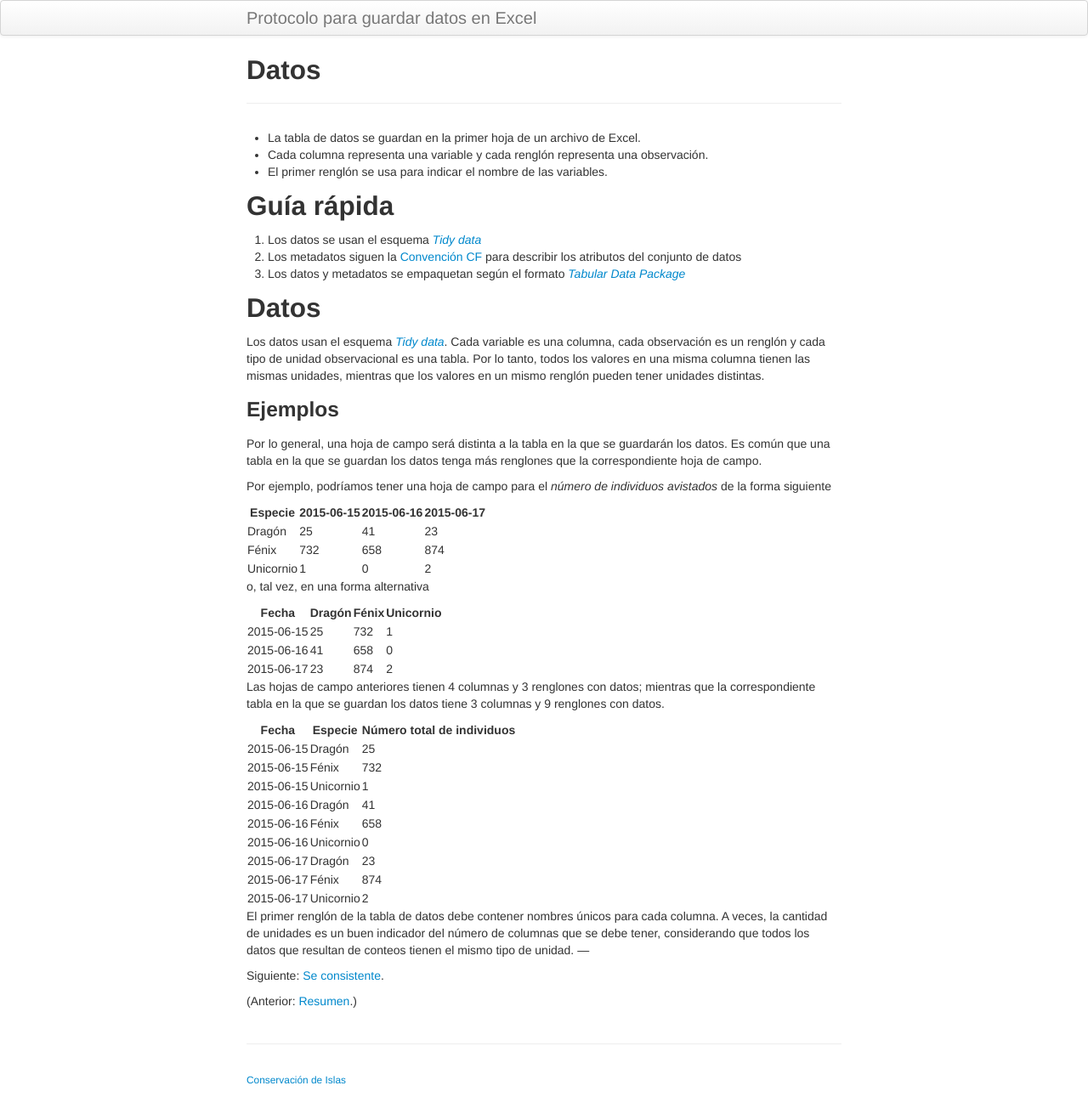
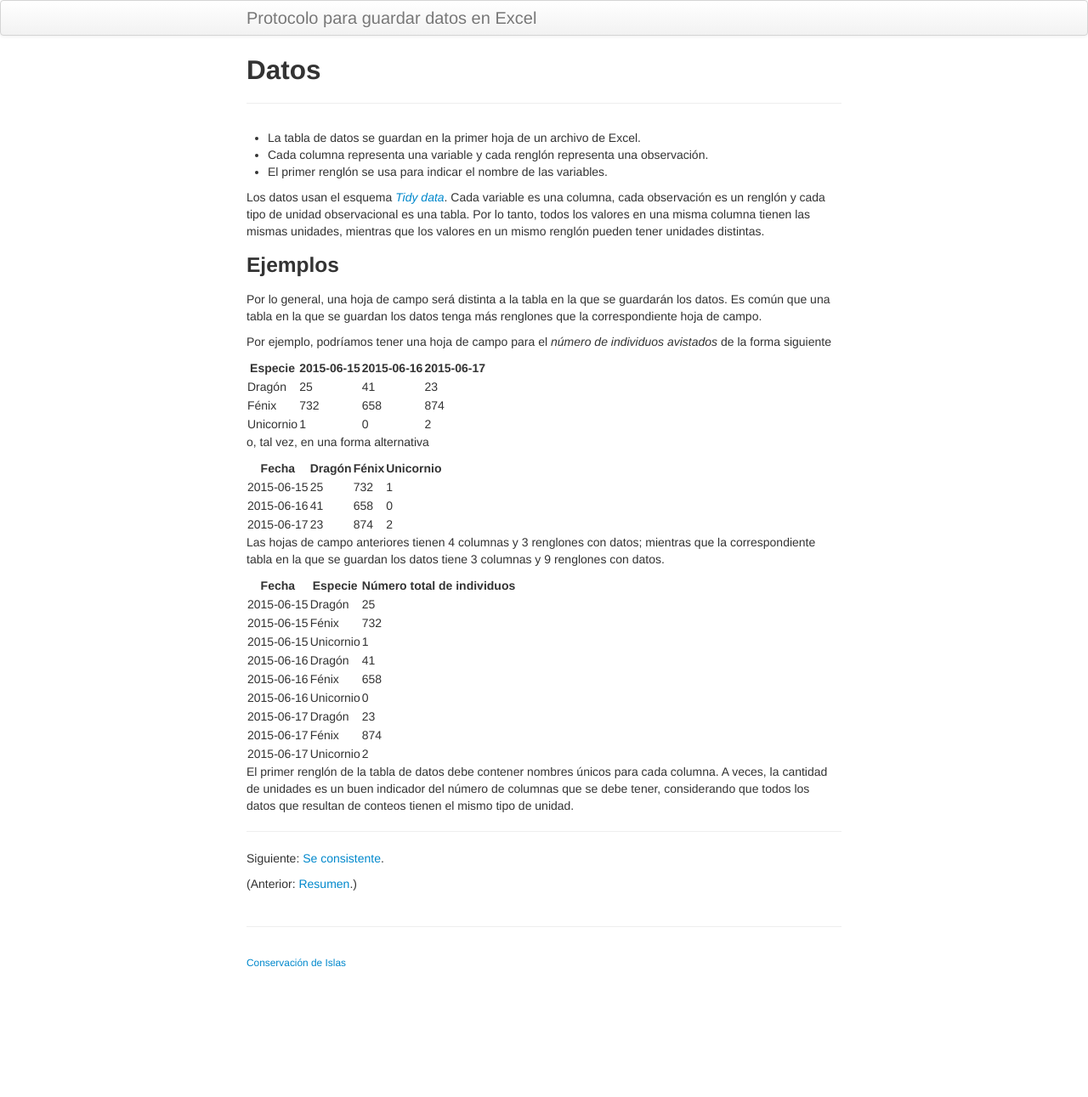
Before and after one commit to MaritzaB/datos_en_excel, a Jekyll site: the page built from pages/datos.md, in a window 1280 px wide. Shown: the whole page at 85% size. Built offline with Jekyll 4.4.1, drawn with Linux system fonts in a browser that asks for light colours; after the commit the page ends 1153 px from its top, so only the background shows below that.

Commit message:
Elimina contenido innecesario

```diff
--- a/pages/datos.md
+++ b/pages/datos.md
@@ -1,22 +1,12 @@
 ---
 layout: page
 title: Datos
-description: Cómo agregar metadatos a un archivo de datos en Excel
+description: Cómo guardar los datos en un archivo en Excel
 ---
 
 - La tabla de datos se guardan en la primer hoja de un archivo de Excel.
 - Cada columna representa una variable y cada renglón representa una observación.
 - El primer renglón se usa para indicar el nombre de las variables.
-
-Guía rápida
------------
-
-1. Los datos se usan el esquema [_Tidy data_](http://dx.doi.org/10.18637/jss.v059.i10)
-1. Los metadatos siguen la [Convención CF](http://cfconventions.org/Data/cf-conventions/cf-conventions-1.7/build/cf-conventions.html#attribute-appendix) para describir los atributos del conjunto de datos
-1. Los datos y metadatos se empaquetan según el formato [_Tabular Data Package_](http://dataprotocols.org/tabular-data-package/)
-
-Datos
------
 
 Los datos usan el esquema [_Tidy data_](http://dx.doi.org/10.18637/jss.v059.i10). Cada variable es una columna, cada observación es un renglón y cada tipo de unidad observacional es una tabla. Por lo tanto, todos los valores en una misma columna tienen las mismas unidades, mientras que los valores en un mismo renglón pueden tener unidades distintas.
 
@@ -57,6 +47,7 @@ Fecha      | Especie   | Número total de individuos
 
 El primer renglón de la tabla de datos debe contener nombres únicos para cada columna.
 A veces, la cantidad de unidades es un buen indicador del número de columnas que se debe tener, considerando que todos los datos que resultan de conteos tienen el mismo tipo de unidad.
+
 ---
 
 Siguiente: [Se consistente](consistencia.html).
```
